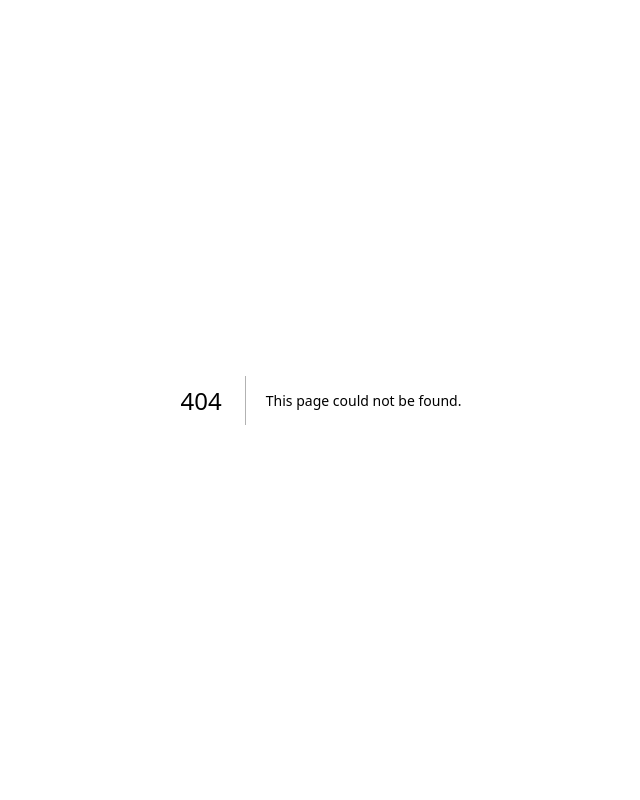
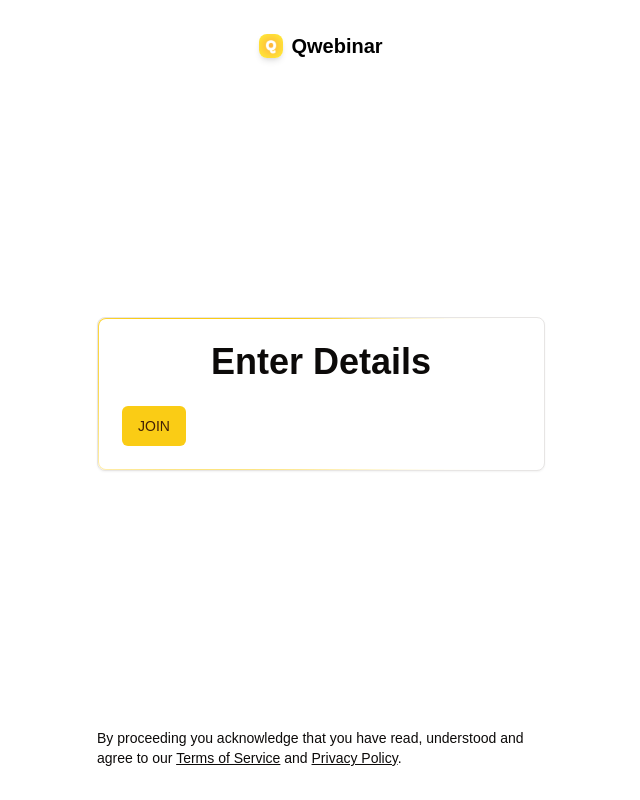
Before and after one commit to 1Hanif1/qwebinar, a Next.js app: page /room in a window 1280 px wide. Before the commit this address had no page. Shown: the whole page, without its empty margins (319-959 px from the left). Built offline with nearby package versions, Linux system fonts and the light colour scheme.

Commit message:
Room Clipboard Feature

```diff
--- a/src/app/dashboard/home/_components/Rooms.tsx
+++ b/src/app/dashboard/home/_components/Rooms.tsx
@@ -1,7 +1,26 @@
 import { Button } from "@/components/ui/button";
+import toast from "react-hot-toast";
 
-function RoomCard({ room, room_number }) {
-  const { title, isActive } = room;
+const APP_URL = "http://localhost:3000";
+
+function RoomCard({ hostName, room, room_number }) {
+  const { title, isActive, code } = room;
+  async function shareHandler() {
+    console.log(window.location.href);
+    const text = `Room: ${title},\nHost: ${hostName},\nRoom Code: ${code
+      .split("-")
+      .slice(1, 3)
+      .join("-")}\nLink: ${APP_URL}/room?code=${code
+      .split("-")
+      .slice(1, 3)
+      .join("-")}`;
+    try {
+      await navigator.clipboard.writeText(text);
+      toast.success("details copied");
+    } catch {
+      toast.error("could not copy details");
+    }
+  }
   return (
     <a href="#" className="group relative block h-64 sm:h-80 lg:h-96">
       <span className="absolute inset-0 border-2 border-dashed border-black group-hover:border-primary"></span>
@@ -30,7 +49,7 @@ function RoomCard({ room, room_number }) {
             >
               {isActive ? "Active" : "Activate"}
             </Button>
-            <Button>Share</Button>
+            <Button onClick={shareHandler}>Share</Button>
             <Button>View</Button>
             <Button className="bg-red-600 hover:bg-red-900 text-white">
               Delete
@@ -43,7 +62,7 @@ function RoomCard({ room, room_number }) {
 }
 
 function Rooms({ user }) {
-  const { rooms } = user;
+  const { full_name: name, rooms } = user;
   return (
     <div className="w-full p-10 grid grid-cols-1 gap-4 lg:grid-cols-3 lg:gap-8">
       {/* <div className="p-6 border rounded-lg">
@@ -65,7 +84,12 @@ function Rooms({ user }) {
         </div>
       </div> */}
       {rooms.map((room, index) => (
-        <RoomCard key={index} room_number={index + 1} room={room} />
+        <RoomCard
+          hostName={name}
+          key={index}
+          room_number={index + 1}
+          room={room}
+        />
       ))}
     </div>
   );
--- /dev/null
+++ b/src/app/room/layout.tsx
@@ -0,0 +1,32 @@
+import { Suspense } from "react";
+import Link from "next/link";
+import Logo from "@/components/ui/logo";
+
+export default async function AuthLayout({
+  children,
+}: {
+  children: React.ReactNode;
+}) {
+  return (
+    <Suspense>
+      <div className="flex h-screen flex-col items-center justify-between gap-8 py-8 mx-4">
+        <Logo />
+        <div className="w-full max-w-md">{children}</div>
+        <div>
+          <p className="text-sm w-full max-w-md">
+            By proceeding you acknowledge that you have read, understood and
+            agree to our{" "}
+            <Link href="/legal/terms" className="underline">
+              Terms of Service
+            </Link>{" "}
+            and{" "}
+            <Link href="/legal/privacy" className="underline">
+              Privacy Policy
+            </Link>
+            .
+          </p>
+        </div>
+      </div>
+    </Suspense>
+  );
+}
--- /dev/null
+++ b/src/app/room/page.tsx
@@ -0,0 +1,44 @@
+"use client";
+import React from "react";
+import {
+  Card,
+  CardHeader,
+  CardContent as CardBody,
+} from "@/components/ui/card";
+
+import { BorderTrail } from "@/components/ui/border-trail";
+
+import { TextEffect } from "@/components/ui/text-effect";
+import { Button } from "@/components/ui/button";
+
+const SignInPage: React.FC = () => {
+  return (
+    <div className="flex justify-center items-center">
+      <Card className="w-full max-w-md relative">
+        <BorderTrail
+          style={{
+            boxShadow:
+              "0px 0px 60px 30px hsl(47.9 95.8% 53.1%), 0 0 100px 60px hsl(47.9 95.8% 53.1%), 0 0 140px 90px hsl(47.9 95.8% 53.1%)",
+          }}
+          size={100}
+        />
+        <CardHeader>
+          <TextEffect
+            per="word"
+            as="h3"
+            preset="blur"
+            className="text-4xl text-center font-bold"
+          >
+            Enter Details
+          </TextEffect>
+        </CardHeader>
+
+        <CardBody>
+          <Button>JOIN</Button>
+        </CardBody>
+      </Card>
+    </div>
+  );
+};
+
+export default SignInPage;
--- a/src/components/features/dashboard/AppSidebar.tsx
+++ b/src/components/features/dashboard/AppSidebar.tsx
@@ -67,7 +67,7 @@ export async function AppSidebar() {
           <div className="flex items-center gap-2 w-full bg-white p-4 mb-2">
             <Image
               alt="Avatar"
-              src={image || "/default-avatar.png"}
+              src={image || "/default-avatar.jpg"}
               width={40}
               height={40}
               className="size-10 rounded-full object-cover"
--- a/src/lib/data-service.ts
+++ b/src/lib/data-service.ts
@@ -28,7 +28,7 @@ export async function getHost({ email }: { email: string }) {
     .eq("email", email)
     .single();
 
-  if (error) throw new Error(error.message);
+  if (error) return null;
 
   return data;
 }
```
Also changed, not shown: public/default-avatar.jpg (added).
